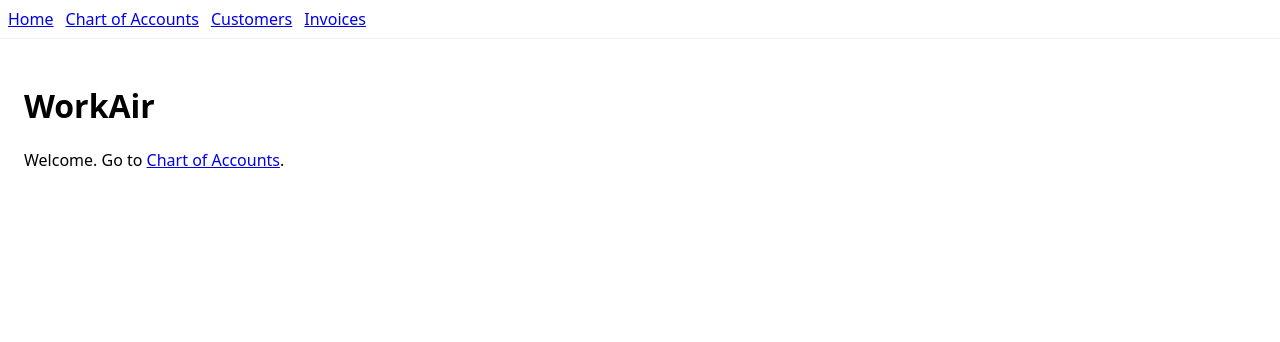
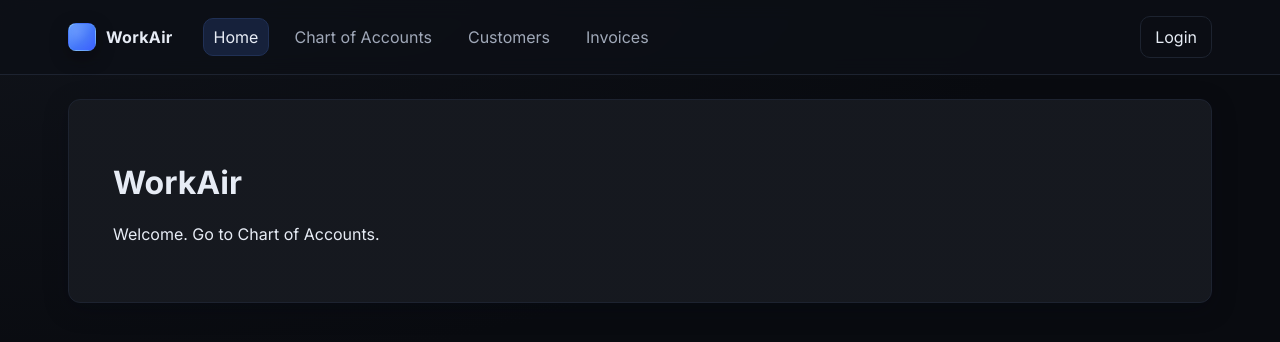
Before and after one commit to Odinson1507/workair-next, a Next.js app: page / in a window 1280 px wide. Shown: the top 342 px of the page. Built offline with nearby package versions, Linux system fonts and the light colour scheme.

Commit message:
Update layout.jsx

```diff
--- a/app/layout.jsx
+++ b/app/layout.jsx
@@ -1,16 +1,55 @@
-import Nav from './Nav';
+// app/layout.jsx
+import './globals.css';
+import { Inter } from 'next/font/google';
+import Link from 'next/link';
+import { usePathname } from 'next/navigation';
+
+const inter = Inter({ subsets: ['latin'] });
 
 export const metadata = {
   title: 'WorkAir',
   description: 'Finance-first mini ERP',
 };
 
+function NavLinks() {
+  const pathname = typeof window === 'undefined' ? '' : window.location.pathname;
+  const is = (p) => pathname === p ? 'active' : '';
+  return (
+    <nav className="mainnav">
+      <Link className={is('/')} href="/">Home</Link>
+      <Link className={is('/chart-of-accounts')} href="/chart-of-accounts">Chart of Accounts</Link>
+      <Link className={is('/customers')} href="/customers">Customers</Link>
+      <Link className={is('/invoices')} href="/invoices">Invoices</Link>
+    </nav>
+  );
+}
+
 export default function RootLayout({ children }) {
   return (
-    <html lang="en">
-      <body style={{ margin: 0, fontFamily: 'system-ui, Arial, sans-serif' }}>
-        <Nav />
-        {children}
+    <html lang="en" className={inter.className}>
+      <body>
+        <header className="topbar">
+          <div className="topbar-inner">
+            <div className="brand">
+              <span className="brand-badge" />
+              WorkAir
+            </div>
+            <NavLinks />
+            <div style={{ marginLeft: 'auto' }} />
+            <Link className="btn ghost" href="/login">Login</Link>
+          </div>
+        </header>
+
+        <main className="wrapper">
+          {/* Optional page toolbar example */}
+          {/* <div className="toolbar">
+              <div className="h1">Page Title</div>
+              <div className="actions"><button className="btn primary">Action</button></div>
+            </div> */}
+          <div className="panel pad">
+            {children}
+          </div>
+        </main>
       </body>
     </html>
   );
```
